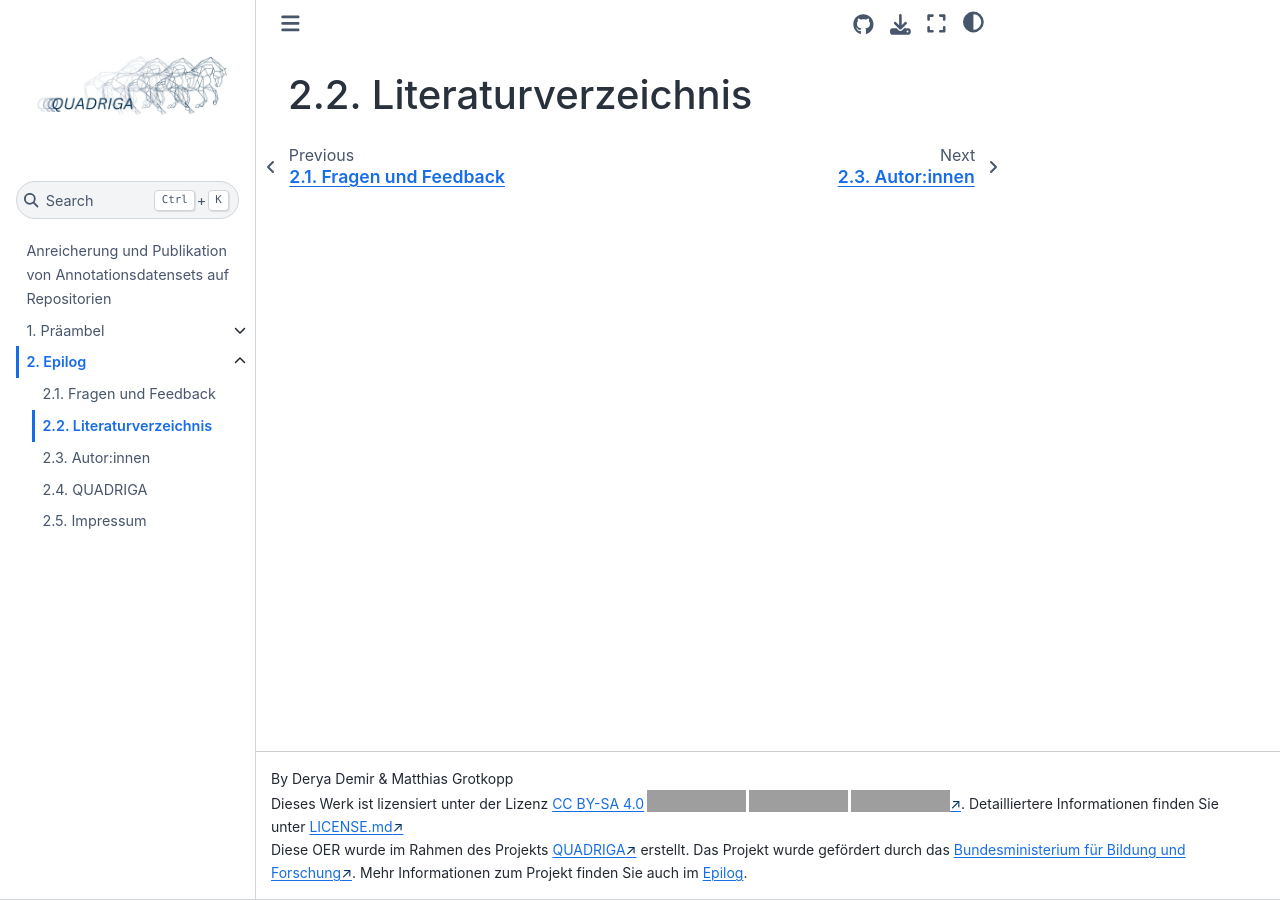
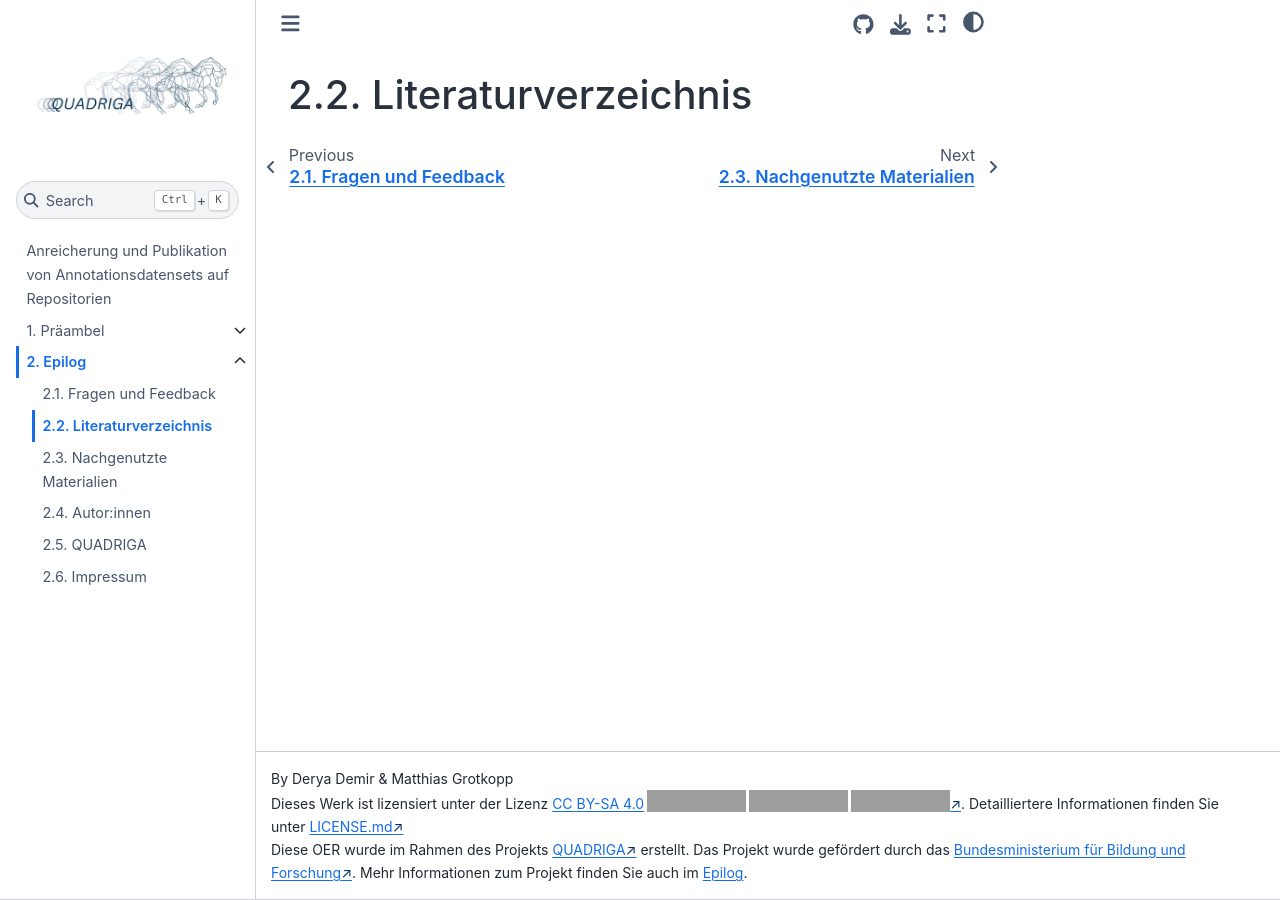
Before and after one commit to lam1aa/Bewegtes-Bild-Fallstudie-3, a Jupyter Book: the page built from epilog/literaturverzeichnis.md, in a window 1280 px wide. Built offline with Jupyter Book 1.0.4 settings and Sphinx 7.4.7 and the Sphinx Book theme 1.1.4, drawn with Linux system fonts in a browser that asks for light colours; grey boxes are pictures that could not be loaded.

Commit message:
add: new chapter in epilogue

```diff
--- a/_toc.yml
+++ b/_toc.yml
@@ -14,6 +14,7 @@ chapters:
     sections:
       - file: epilog/fragen_und_feedback
       - file: epilog/literaturverzeichnis
+      - file: epilog/nachgenutzte_materialien
       - file: epilog/autor_innen
       - file: epilog/quadriga
       - file: epilog/impressum
--- /dev/null
+++ b/epilog/nachgenutzte_materialien.md
@@ -0,0 +1 @@
+# Nachgenutzte Materialien
```
